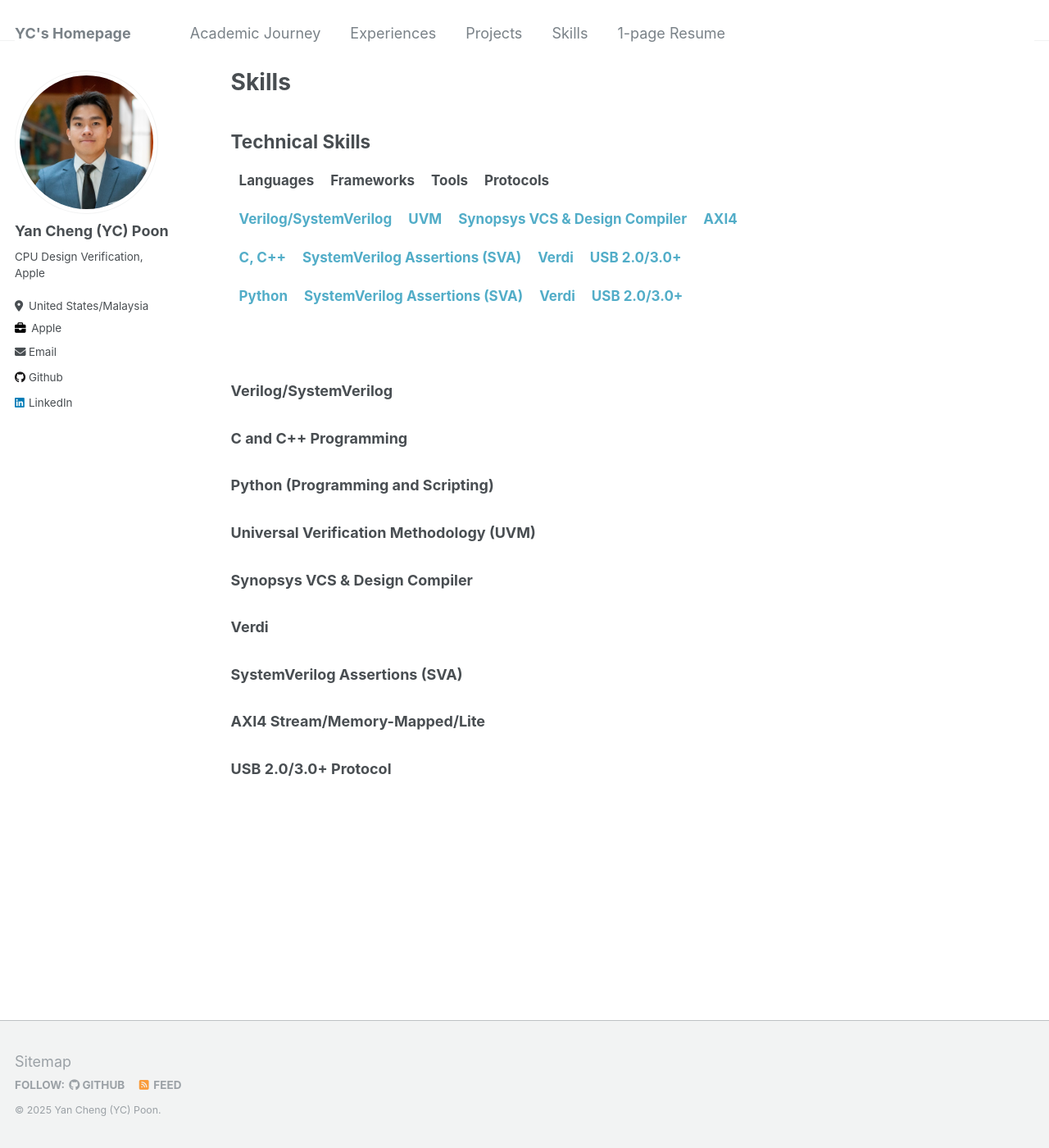
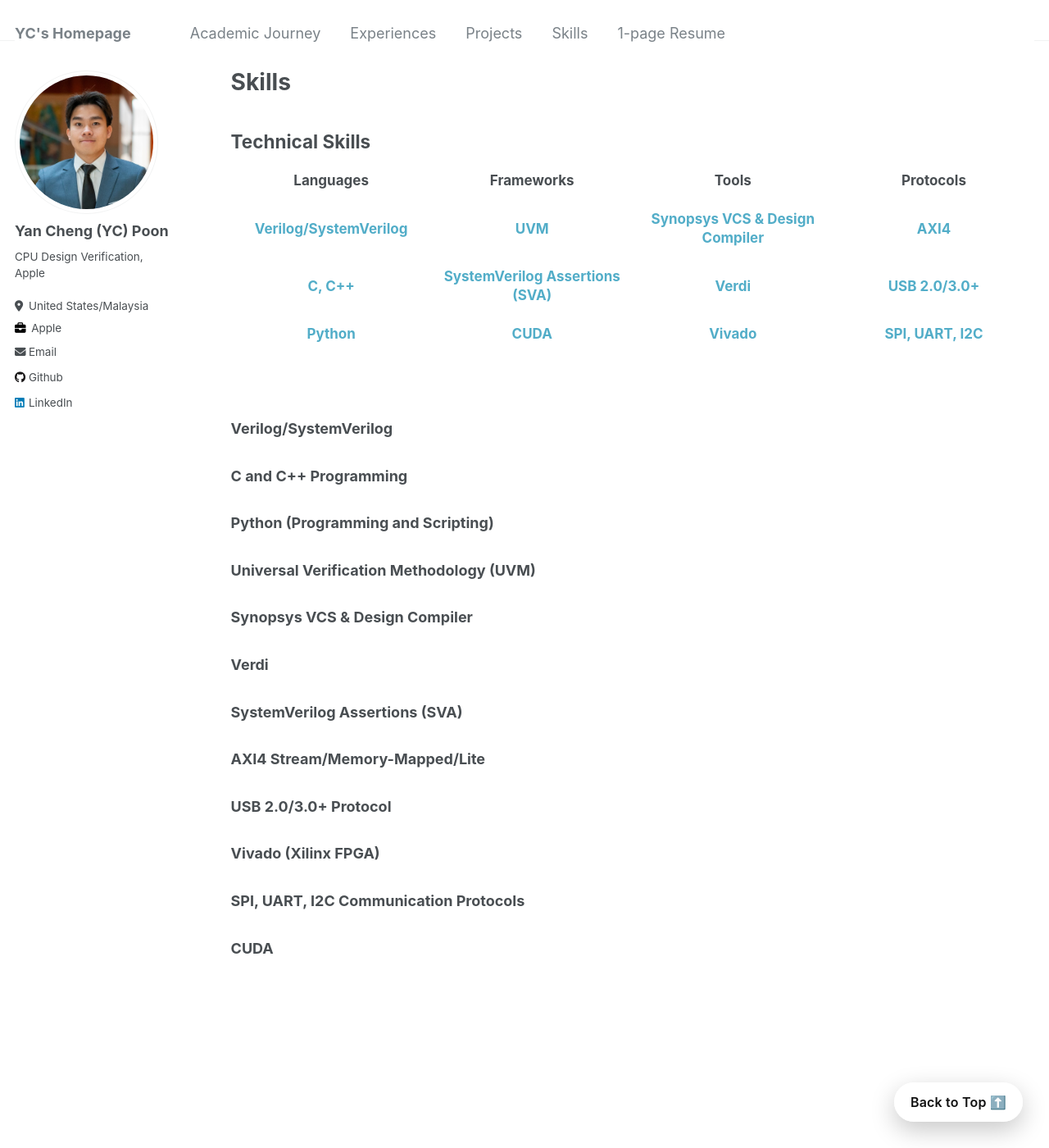
Before and after one commit to ycpoon/ycpoon.github.io, a Jekyll site: the page built from _pages/skills.md, in a window 1280 px wide and 1400 px high. Shown: the whole window at 82% size. Built offline with Jekyll 4.4.1, drawn with Linux system fonts in a browser that asks for light colours.

Commit message:
revamp sills4

```diff
--- a/_pages/skills.md
+++ b/_pages/skills.md
@@ -33,9 +33,9 @@ redirect_from:
     </tr>
     <tr>
       <td><a href="#python-programming-and-scripting">Python</a></td>
-      <td><a href="#systemverilog-assertions-sva">SystemVerilog Assertions (SVA)</a></td>
-      <td><a href="#verdi">Verdi</a></td>
-      <td><a href="#usb-2030-protocol">USB 2.0/3.0+</a></td>
+      <td><a href="#cuda">CUDA</a></td>
+      <td><a href="#vivado-xilinx-fpga">Vivado</a></td>
+      <td><a href="#spi-uart-i2c-communication-protocols">SPI, UART, I2C</a></td>
     </tr>
   </table>
 </div>
@@ -59,3 +59,9 @@ redirect_from:
 ### AXI4 Stream/Memory-Mapped/Lite
 
 ### USB 2.0/3.0+ Protocol
+
+### Vivado (Xilinx FPGA)
+
+### SPI, UART, I2C Communication Protocols
+
+### CUDA
--- a/assets/css/main.scss
+++ b/assets/css/main.scss
@@ -92,9 +92,12 @@ h2, h3, h4 {
 
 
 .skill-table td, .skill-table a {
-  display: inline-block;
   font-size: 17px;
   font-weight: 700;
-  text-decoration: none;
   line-height: 1.35;
 }
+
+.skill-table a {
+  display: inline-block;
+  text-decoration: none;
+}
```
